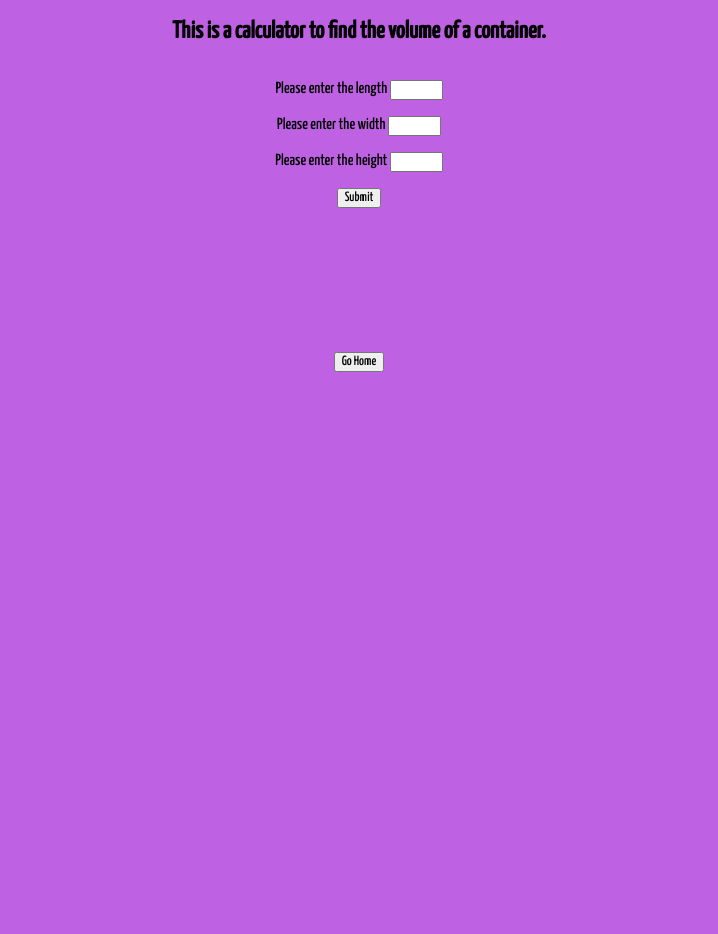
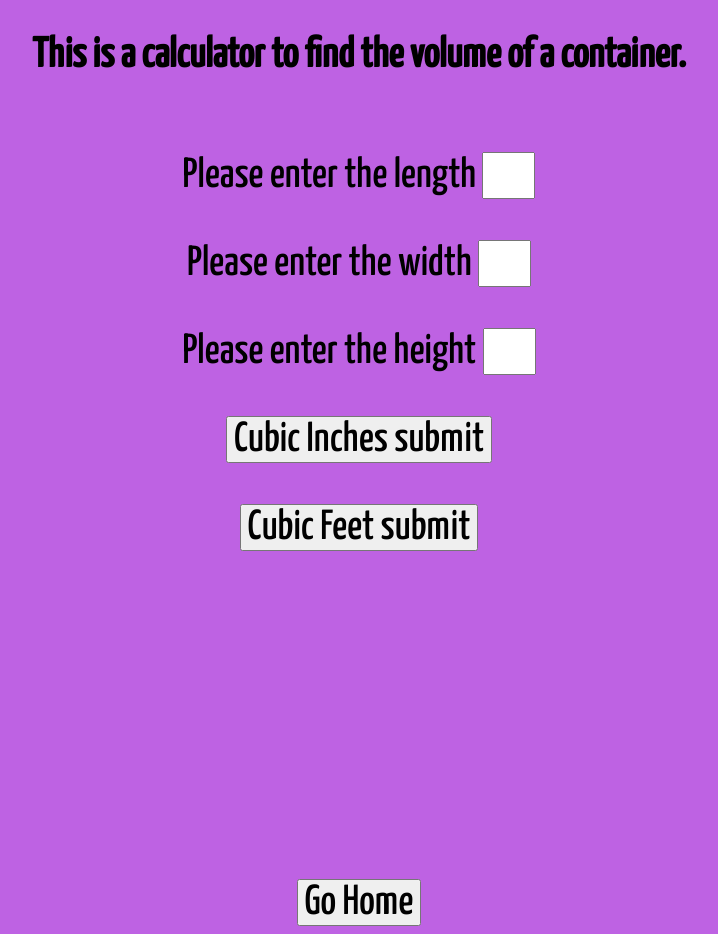
Before and after one commit to Chelfert/calculator, a PHP site: page /volume.php in a window 1280 px wide. Shown: the whole page, without its empty margins (281-999 px from the left). Before the commit the page ends 372 px from the top, so only its background shows below. Run offline with PHP 8.4, Linux system fonts and the light colour scheme.

Commit message:
Changed text size for readability, changed HTML form numbers to allow floats, added cubic feet function to volume calc

```diff
--- a/mystyle.css
+++ b/mystyle.css
@@ -9,6 +9,7 @@ and open the template in the editor.
 */
 * {
     font-family: 'Yanone Kaffeesatz', sans-serif;
+    font-size: 42px;
 }
 body {
     background-color: #be62e3;
--- a/volume.php
+++ b/volume.php
@@ -4,7 +4,11 @@
 
 function volume($length, $width, $height) {
     $volume = $length * $width * $height;
-    echo "The volume of your container is $volume";
+    echo "The volume of your container is $volume cubic inches";
+}
+function CFvolume($length, $width, $height) {
+    $volume = $length * $width * $height;
+    echo "The volume of your container is $volume cubic feet";
 }
 ?>
 <html>
@@ -20,19 +24,22 @@ function volume($length, $width, $height) {
         <br>
         <form action="" method="POST">
             <label for="len">Please enter the length</label>
-            <input type="number" value="number" name="length"><br><br>
+            <input type="number" step="0.01" value="number" name="length"><br><br>
             <label for="wid">Please enter the width</label>
-            <input type="number" value="number" name="width"><br><br>
+            <input type="number" step="0.01" value="number" name="width"><br><br>
             <label for="hght">Please enter the height</label>
-            <input type="number" value="number" name="height"><br><br>
-            <input type="submit" value="Submit" name="Submit"><br><br>
+            <input type="number" step="0.01" value="number" name="height"><br><br>
+            <input type="submit" value="Cubic Inches submit" name="CISubmit"><br><br>
+            <input type="submit" value="Cubic Feet submit" name="CFSubmit"><br><br>
 
-            <br><br><br><br>
-            <br><br><br><br>
-            <input type="submit" value="Go Home" name="Home">
+            <br><br><br>
+
             <?php
-            if (isset($_POST['Submit'])) {
+            if (isset($_POST['CISubmit'])) {
                 volume($_POST['length'], $_POST['width'], $_POST['height']);
+            }
+            if (isset($_POST['CFSubmit'])) {
+                CFvolume($_POST['length'], $_POST['width'], $_POST['height']);
             }
             ?>
             <?php
@@ -40,6 +47,8 @@ function volume($length, $width, $height) {
                 header("Location: index.php");
             }
             ?>
+            <br><br><br><br>
+            <input type="submit" value="Go Home" name="Home">
         </form>
 
     </body>
```
Also changed, not shown: circumference.php (+5 -5 lines), salary.php (+10 -8 lines).
